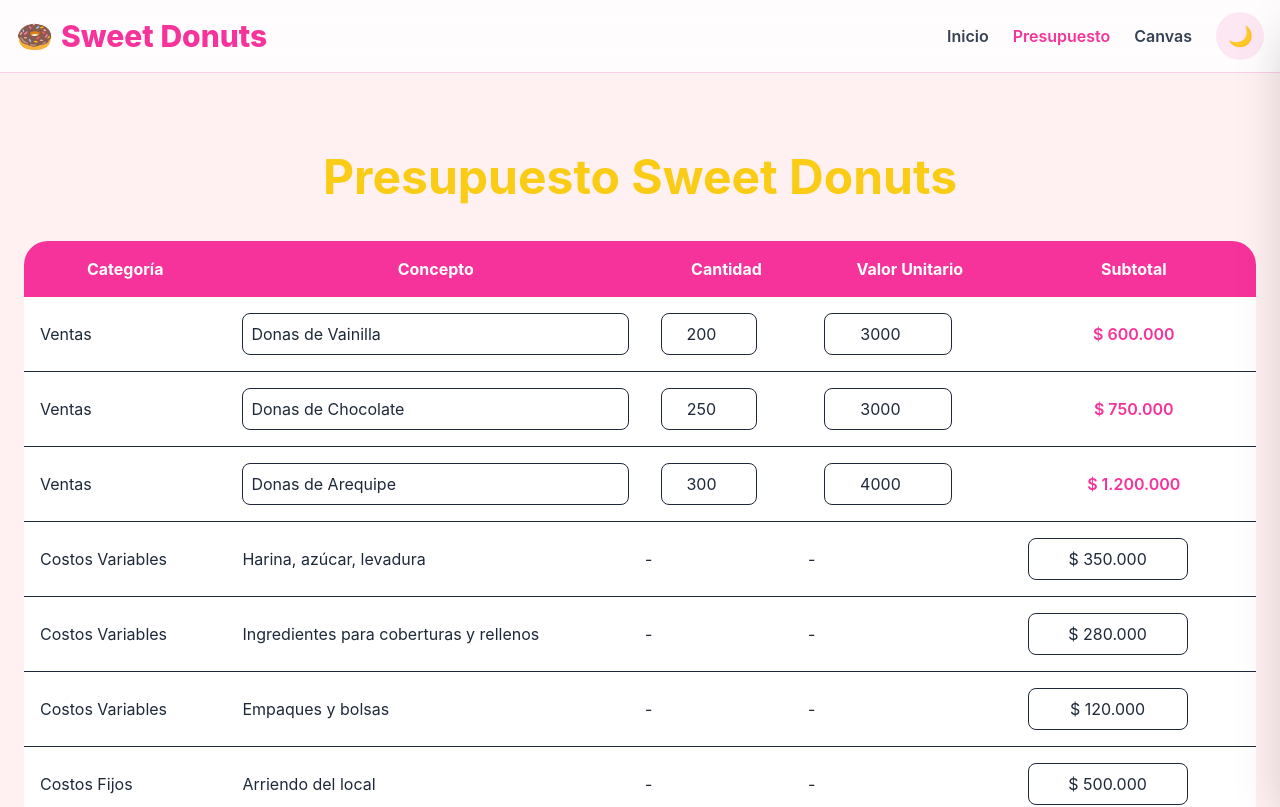
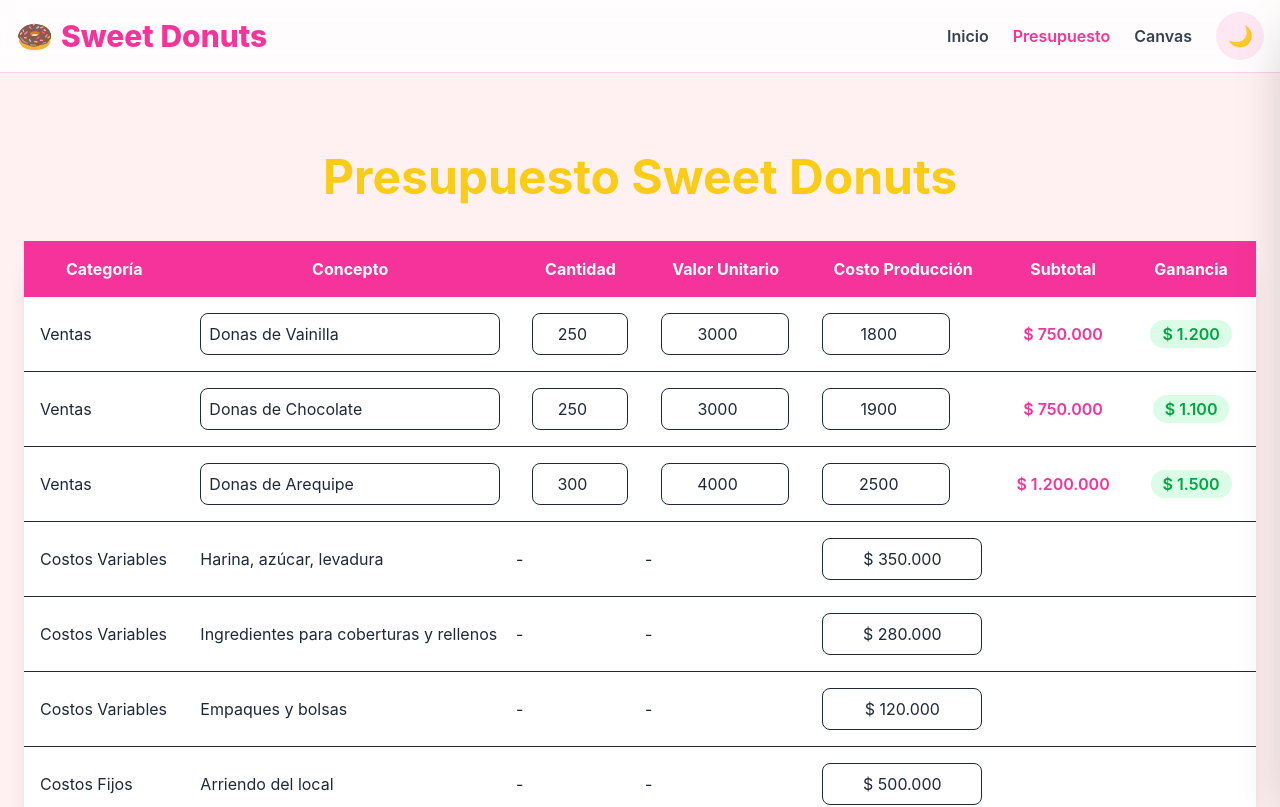
Before and after one commit to SergioGodPlay/SweetDonuts, a React (Vite) app: page /presupuesto in a window 1280 px wide. Shown: the top 807 px of the page. Built offline with nearby package versions, Linux system fonts and the light colour scheme.

Commit message:
agregado costos por donas

```diff
--- a/src/pages/Presupuesto.tsx
+++ b/src/pages/Presupuesto.tsx
@@ -5,18 +5,21 @@ export const Presupuesto = () => {
   const [productos, setProductos] = useState([
     {
       concepto: "Donas de Vainilla",
-      cantidad: 200,
+      cantidad: 250,
       valorUnitario: 3000,
+      costoProduccion: 1800,
     },
     {
       concepto: "Donas de Chocolate",
       cantidad: 250,
       valorUnitario: 3000,
+      costoProduccion: 1900,
     },
     {
       concepto: "Donas de Arequipe",
       cantidad: 300,
       valorUnitario: 4000,
+      costoProduccion: 2500,
     },
   ]);
 
@@ -56,6 +59,17 @@ export const Presupuesto = () => {
 
   const calcularSubtotal = (cantidad: number, valorUnitario: number) =>
     cantidad * valorUnitario;
+
+  const calcularGananciaUnidad = (
+    valorUnitario: number,
+    costoProduccion: number,
+  ) => valorUnitario - costoProduccion;
+
+  const calcularGananciaTotal = (
+    cantidad: number,
+    valorUnitario: number,
+    costoProduccion: number,
+  ) => cantidad * calcularGananciaUnidad(valorUnitario, costoProduccion);
 
   const formatoCOP = (valor: number) =>
     new Intl.NumberFormat("es-CO", {
@@ -106,15 +120,17 @@ export const Presupuesto = () => {
           Presupuesto Sweet Donuts
         </motion.h1>
 
-        <div className="overflow-x-auto">
-          <table className="w-full bg-white dark:bg-gray-900 rounded-3xl shadow-xl overflow-hidden">
+        <div className="">
+          <table className="w-full bg-white dark:bg-gray-900 rounded-3xl shadow-xl">
             <thead>
               <tr className="bg-pink-500 text-white">
                 <th className="p-4">Categoría</th>
                 <th className="p-4">Concepto</th>
                 <th className="p-4">Cantidad</th>
                 <th className="p-4">Valor Unitario</th>
+                <th className="p-4">Costo Producción</th>
                 <th className="p-4">Subtotal</th>
+                <th className="p-4">Ganancia</th>
               </tr>
             </thead>
 
@@ -163,10 +179,115 @@ export const Presupuesto = () => {
                     />
                   </td>
 
+                  <td className="p-4">
+                    <input
+                      type="number"
+                      value={item.costoProduccion}
+                      onChange={(e) => {
+                        const nuevos = [...productos];
+
+                        nuevos[index].costoProduccion = Number(e.target.value);
+
+                        setProductos(nuevos);
+                      }}
+                      className="
+      w-32
+      border
+      rounded-lg
+      p-2
+      text-center
+      dark:bg-gray-800
+    "
+                    />
+                  </td>
+
                   <td className="p-4 font-semibold text-center text-pink-500">
                     {formatoCOP(
                       calcularSubtotal(item.cantidad, item.valorUnitario),
                     )}
+                  </td>
+
+                  <td className="p-4 text-center">
+                    <div className="relative inline-block group">
+                      <span
+                        className="
+        px-3
+        py-1
+        rounded-full
+        bg-green-100
+        text-green-600
+        font-semibold
+        cursor-help
+      "
+                      >
+                        {formatoCOP(
+                          calcularGananciaUnidad(
+                            item.valorUnitario,
+                            item.costoProduccion,
+                          ),
+                        )}
+                      </span>
+
+                      {/* Tooltip */}
+                      <div
+                        className="
+        absolute
+        left-1/2
+        -translate-x-1/2
+        bottom-full
+        mb-3
+        w-72
+        rounded-xl
+        bg-gray-900
+        text-white
+        p-4
+        shadow-xl
+        opacity-0
+        invisible
+        group-hover:opacity-100
+        group-hover:visible
+        transition-all
+        duration-300
+        z-50
+      "
+                      >
+                        <p className="font-bold mb-2">{item.concepto}</p>
+
+                        <p>Precio venta: {formatoCOP(item.valorUnitario)}</p>
+
+                        <p>
+                          Costo producción: {formatoCOP(item.costoProduccion)}
+                        </p>
+
+                        <hr className="my-2 border-gray-700" />
+
+                        <p>Ganancia por unidad:</p>
+
+                        <p className="font-bold text-green-400">
+                          {formatoCOP(
+                            calcularGananciaUnidad(
+                              item.valorUnitario,
+                              item.costoProduccion,
+                            ),
+                          )}
+                        </p>
+
+                        <hr className="my-2 border-gray-700" />
+
+                        <p>Cantidad vendida: {item.cantidad}</p>
+
+                        <p className="font-bold text-yellow-400">
+                          Ganancia total:{" "}
+                          {formatoCOP(
+                            calcularGananciaTotal(
+                              item.cantidad,
+                              item.valorUnitario,
+                              item.costoProduccion,
+                            ),
+                          )}
+                        </p>
+                      </div>
+                    </div>
                   </td>
                 </tr>
               ))}
@@ -254,14 +375,14 @@ export const Presupuesto = () => {
 
             <tfoot>
               <tr className="bg-pink-100 dark:bg-gray-800 font-bold">
-                <td colSpan={4} className="p-4">
+                <td colSpan={6} className="p-4">
                   Total Ventas
                 </td>
                 <td className="p-4 text-center">{formatoCOP(totalVentas)}</td>
               </tr>
 
               <tr className="bg-pink-100 dark:bg-gray-800 font-bold">
-                <td colSpan={4} className="p-4">
+                <td colSpan={6} className="p-4">
                   Total Costos Variables
                 </td>
                 <td className="p-4 text-center">
@@ -270,7 +391,7 @@ export const Presupuesto = () => {
               </tr>
 
               <tr className="bg-pink-100 dark:bg-gray-800 font-bold">
-                <td colSpan={4} className="p-4">
+                <td colSpan={6} className="p-4">
                   Total Costos Fijos
                 </td>
                 <td className="p-4 text-center">{formatoCOP(totalFijos)}</td>
@@ -283,7 +404,7 @@ export const Presupuesto = () => {
                     : "bg-red-100 dark:bg-red-900"
                 }`}
               >
-                <td colSpan={4} className="p-4">
+                <td colSpan={6} className="p-4">
                   {utilidad >= 0 ? "Utilidad Esperada" : "Pérdida Esperada"}
                 </td>
 
```
